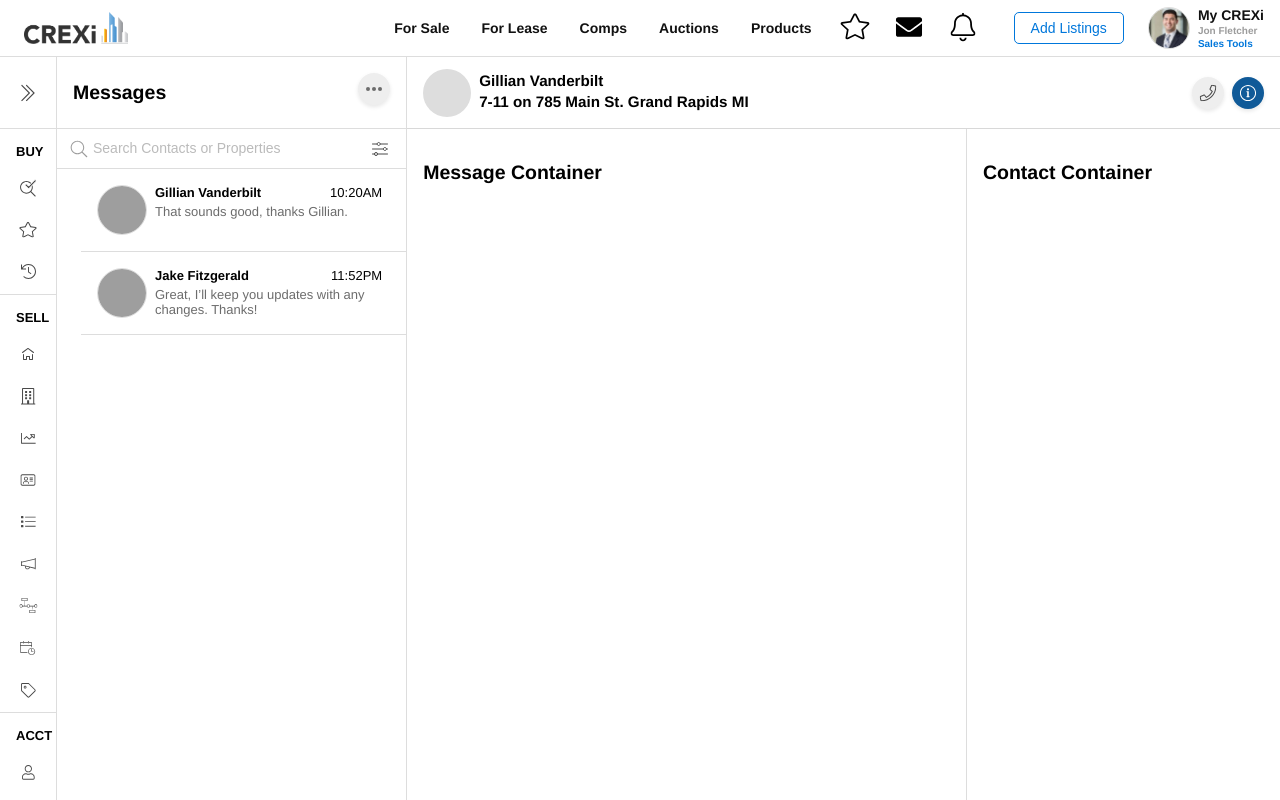
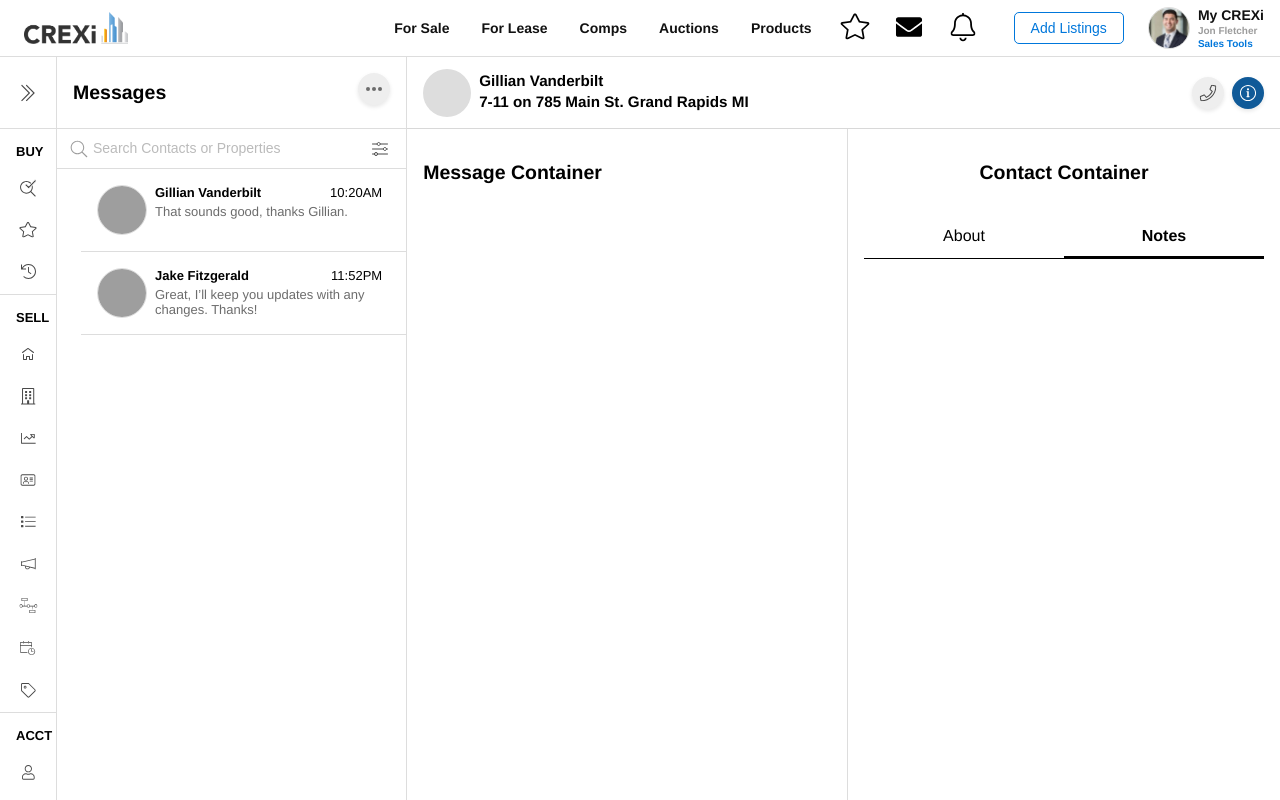
Before and after one commit to sportscleats/Messaging-Prototype, a React (Create React App) app: page / in a window 1280 px wide. Built offline with nearby package versions, Linux system fonts and the light colour scheme; grey boxes are pictures that could not be loaded.

Commit message:
added in toggle in contact-container

```diff
--- a/src/Components/ContactContainer/ContactContainer.js
+++ b/src/Components/ContactContainer/ContactContainer.js
@@ -1,5 +1,7 @@
 import React from 'react';
 import { StyledContainerContact } from "./ContactContainer.styled";
+
+import ToggleSlide from "../ToggleSlide/ToggleSlide"
 
 
 
@@ -7,7 +9,11 @@
     return (
     <StyledContainerContact open={open}>
     <div className="right-container">
-        <h2 className="content">Contact Container</h2>
+        <div className="content">
+        <h2 className="contact-container-header">Contact Container</h2>
+        <ToggleSlide />
+        </div>
+
     </div>
     </StyledContainerContact>
     )
--- a/src/Components/ContactContainer/ContactContainer.styled.js
+++ b/src/Components/ContactContainer/ContactContainer.styled.js
@@ -11,10 +11,15 @@
     padding: ${({ open }) => open ? '0px' : '16px'};
 
 .content {
-    transition: transform .9s ease-in, opacity .4s ease-in;
-    transition-delay: ${({ open }) => open ? '.2s' : '.4s'};
+    transition: transform .4s ease-in, opacity .4s ease-in;
+    transition-delay: ${({ open }) => open ? '.2s' : '.2s'};
     opacity: ${({ open }) => open ? '0' : '1'};
-    transform: ${({ open }) => open ? 'translateY(24px)' : 'translateY(0px)'};
+    transform: ${({ open }) => open ? 'translateY(8px)' : 'translateY(0px)'};
+}
+.contact-container-header {
+    margin-bottom: 32px;
+    display: flex;
+    justify-content: center;
 }
 }
 `;
--- a/src/Components/InfoIcon/InfoIcon.js
+++ b/src/Components/InfoIcon/InfoIcon.js
@@ -12,7 +12,7 @@
 
             <svg width="20" height="20" viewBox="0 0 20 20" fill="none" xmlns="http://www.w3.org/2000/svg">
                 <g clip-path="url(#clip0)">
-                <path className="toggle-icon icon" d="M10 2.96873C13.8614 2.96873 17.0312 6.09617 17.0312 9.99998C17.0312 13.8832 13.8864 17.0312 10 17.0312C6.11835 17.0312 2.96875 13.8879 2.96875 9.99998C2.96875 6.11967 6.11334 2.96873 10 2.96873ZM10 1.92706C5.54176 1.92706 1.92708 5.54305 1.92708 9.99998C1.92708 14.4595 5.54176 18.0729 10 18.0729C14.4582 18.0729 18.0729 14.4595 18.0729 9.99998C18.0729 5.54305 14.4582 1.92706 10 1.92706ZM8.82812 13.125H9.21875V9.21873H8.82812C8.6124 9.21873 8.4375 9.04383 8.4375 8.82811V8.56769C8.4375 8.35197 8.6124 8.17706 8.82812 8.17706H10.3906C10.6063 8.17706 10.7812 8.35197 10.7812 8.56769V13.125H11.1719C11.3876 13.125 11.5625 13.2999 11.5625 13.5156V13.776C11.5625 13.9917 11.3876 14.1666 11.1719 14.1666H8.82812C8.6124 14.1666 8.4375 13.9917 8.4375 13.776V13.5156C8.4375 13.2999 8.6124 13.125 8.82812 13.125ZM10 5.31248C9.4247 5.31248 8.95833 5.77885 8.95833 6.35415C8.95833 6.92944 9.4247 7.39581 10 7.39581C10.5753 7.39581 11.0417 6.92944 11.0417 6.35415C11.0417 5.77885 10.5753 5.31248 10 5.31248Z" fill="white"/>
+                <path className="toggle-icon" d="M10 2.96873C13.8614 2.96873 17.0312 6.09617 17.0312 9.99998C17.0312 13.8832 13.8864 17.0312 10 17.0312C6.11835 17.0312 2.96875 13.8879 2.96875 9.99998C2.96875 6.11967 6.11334 2.96873 10 2.96873ZM10 1.92706C5.54176 1.92706 1.92708 5.54305 1.92708 9.99998C1.92708 14.4595 5.54176 18.0729 10 18.0729C14.4582 18.0729 18.0729 14.4595 18.0729 9.99998C18.0729 5.54305 14.4582 1.92706 10 1.92706ZM8.82812 13.125H9.21875V9.21873H8.82812C8.6124 9.21873 8.4375 9.04383 8.4375 8.82811V8.56769C8.4375 8.35197 8.6124 8.17706 8.82812 8.17706H10.3906C10.6063 8.17706 10.7812 8.35197 10.7812 8.56769V13.125H11.1719C11.3876 13.125 11.5625 13.2999 11.5625 13.5156V13.776C11.5625 13.9917 11.3876 14.1666 11.1719 14.1666H8.82812C8.6124 14.1666 8.4375 13.9917 8.4375 13.776V13.5156C8.4375 13.2999 8.6124 13.125 8.82812 13.125ZM10 5.31248C9.4247 5.31248 8.95833 5.77885 8.95833 6.35415C8.95833 6.92944 9.4247 7.39581 10 7.39581C10.5753 7.39581 11.0417 6.92944 11.0417 6.35415C11.0417 5.77885 10.5753 5.31248 10 5.31248Z" fill="white"/>
                 </g>
                 <defs>
                 <clipPath id="clip0">
--- /dev/null
+++ b/src/Components/ToggleSlide/ToggleSlide.js
@@ -0,0 +1,30 @@
+import React, { useState } from 'react';
+import { StyledToggle} from "./ToggleSlide.styled";
+
+
+
+export default function Toggle() {
+  const [isOpen, setIsOpen] = useState(false);
+  const toggleButton = () => setIsOpen(!isOpen);
+
+  Toggle.handleClickOutside = () => setIsOpen(false);
+
+  return (
+      <StyledToggle>
+            <div className="container">
+                <div
+                className={isOpen ? "left option selected-toggle" : "left option"}
+                onClick={toggleButton}
+                >
+                About
+                </div>
+                <div
+                className={isOpen ? "right option" : "right option selected-toggle"}
+                onClick={toggleButton}
+                >
+                Notes
+                </div>
+            </div>
+    </StyledToggle>
+  );
+}
--- /dev/null
+++ b/src/Components/ToggleSlide/ToggleSlide.styled.js
@@ -0,0 +1,34 @@
+import styled from "styled-components";
+
+export const StyledToggle = styled.nav`
+
+/** Toggle Slide **/
+
+.container {
+  display: flex;
+  width: 400px;
+  border-bottom: 1px solid black;
+  justify-content: space-around;
+  align-items: center;
+}
+
+.option {
+  height: 40px;
+  width: 50%;
+  display: flex;
+  justify-content: center;
+  text-align: center;
+  align-items: center;
+  border-bottom: 2px solid transparent;
+  cursor: pointer;
+  font-size: 16px;
+}
+
+.selected-toggle {
+  border-bottom: 2px solid black;
+  transition: 0.4s ease-in-out, font-weight 0.2s ease-in;
+  font-weight: bold;
+}
+
+
+`;
--- /dev/null
+++ b/src/Components/ToggleSlide/index.js
@@ -0,0 +1 @@
+export { default } from "./ToggleSlide";
--- a/src/Components/index.js
+++ b/src/Components/index.js
@@ -5,6 +5,7 @@
 export { default as LeftContainer } from "./LeftContainer";
 export { default as MessageContainer } from "./MessageContainer";
 export { default as ContactContainer } from "./ContactContainer";
+export { default as ToggleSlide } from "./ToggleSlide";
 export { default as RightContainer } from "./RightContainer";
 export { default as Arrow } from "./Arrow";
 export { default as InfoIcon } from "./InfoIcon";
```
